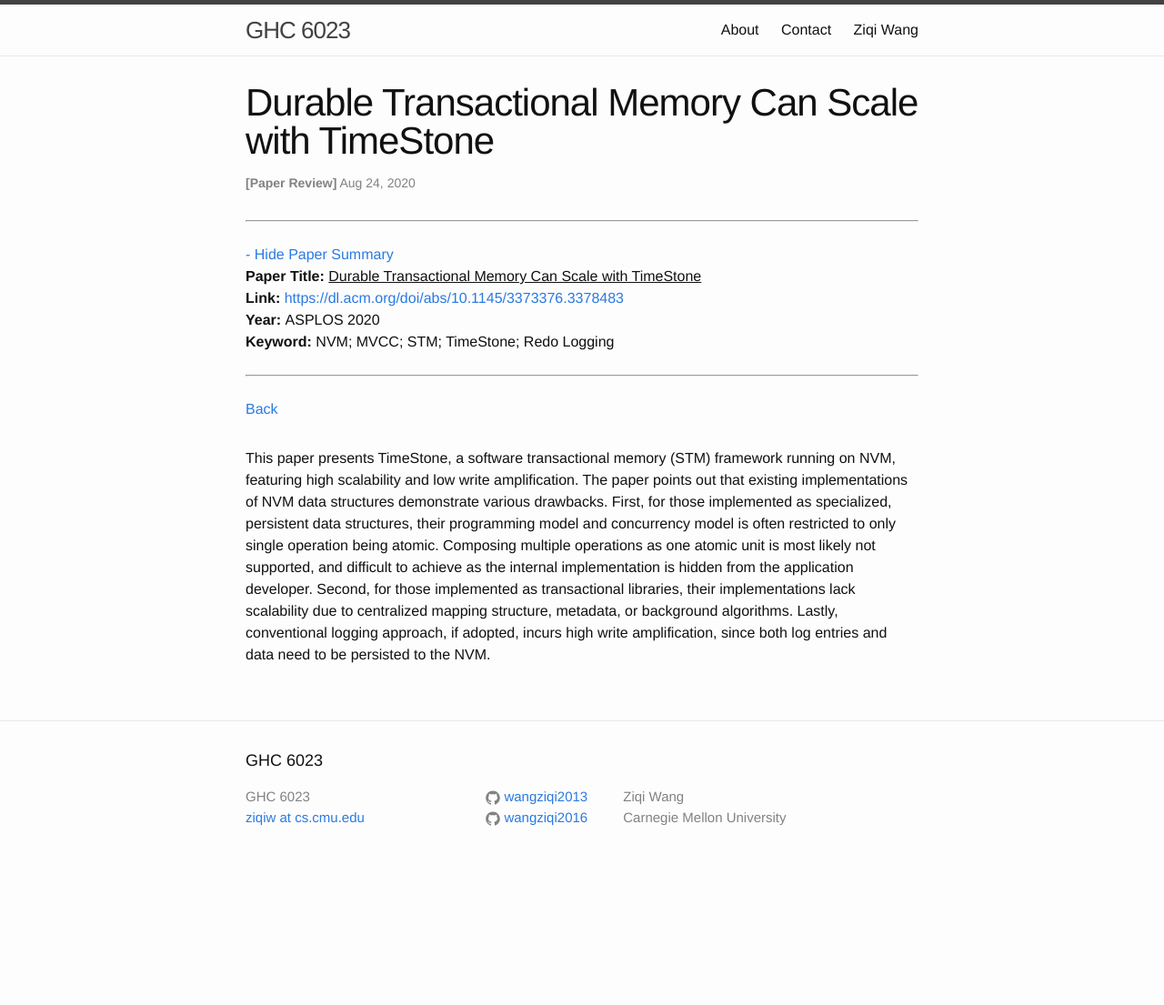
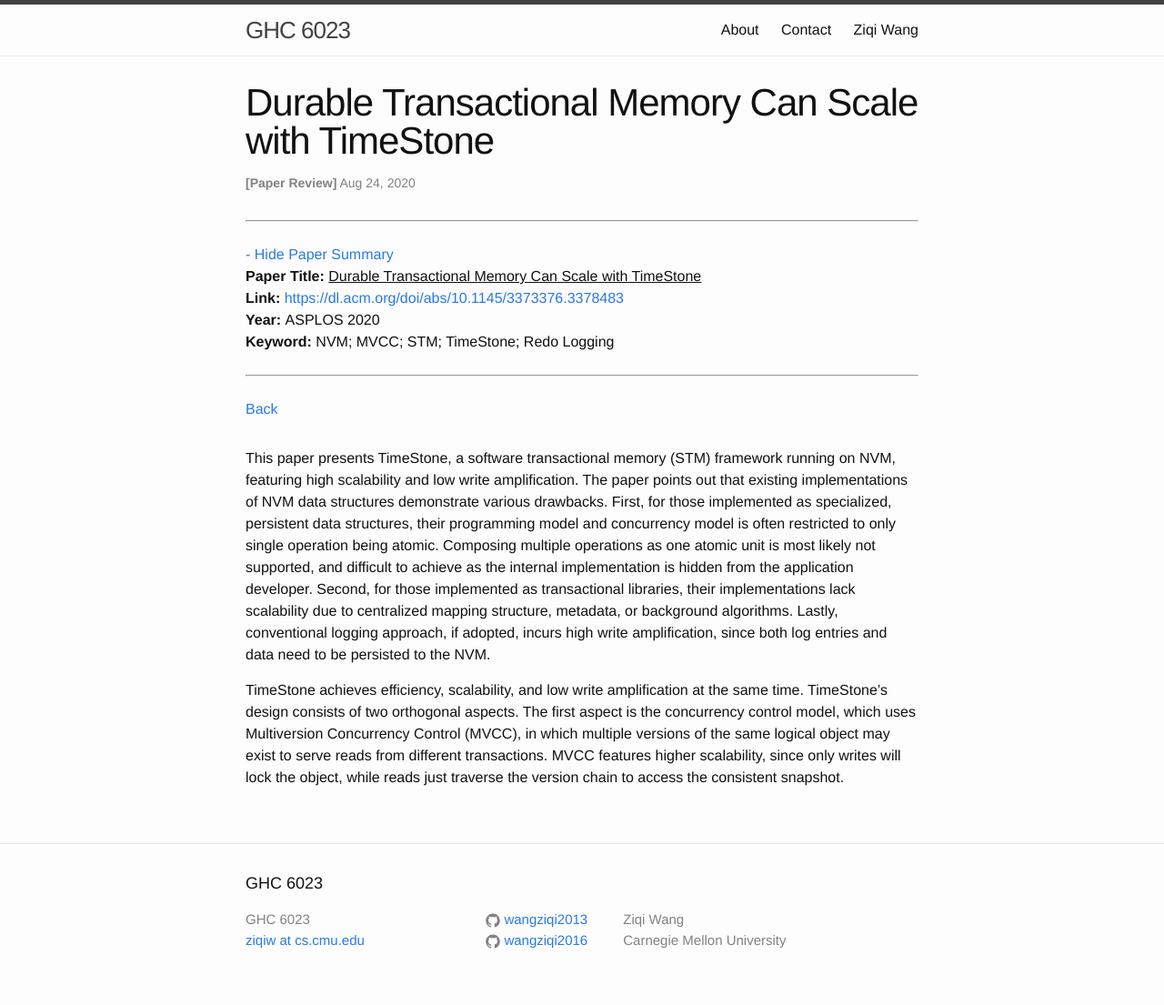
Before and after one commit to wangziqi2013/wangziqi2013.github.io, a Jekyll site: the page built from _posts/2020-08-24-timestone.markdown, in a window 1280 px wide. Shown: the whole page at 91% size. Built offline with Jekyll 4.4.1, drawn with Linux system fonts in a browser that asks for light colours; before the commit the page ends 970 px from its top, so only the background shows below that.

Commit message:
Adding MVCC

```diff
--- a/_posts/2020-08-24-timestone.markdown
+++ b/_posts/2020-08-24-timestone.markdown
@@ -23,3 +23,9 @@ Second, for those implemented as transactional libraries, their implementations
 mapping structure, metadata, or background algorithms.
 Lastly, conventional logging approach, if adopted, incurs high write amplification, since both log entries and data
 need to be persisted to the NVM.
+
+TimeStone achieves efficiency, scalability, and low write amplification at the same time. TimeStone's design consists
+of two orthogonal aspects. The first aspect is the concurrency control model, which uses Multiversion Concurrency Control
+(MVCC), in which multiple versions of the same logical object may exist to serve reads from different transactions.
+MVCC features higher scalability, since only writes will lock the object, while reads just traverse the version chain
+to access the consistent snapshot.
```
